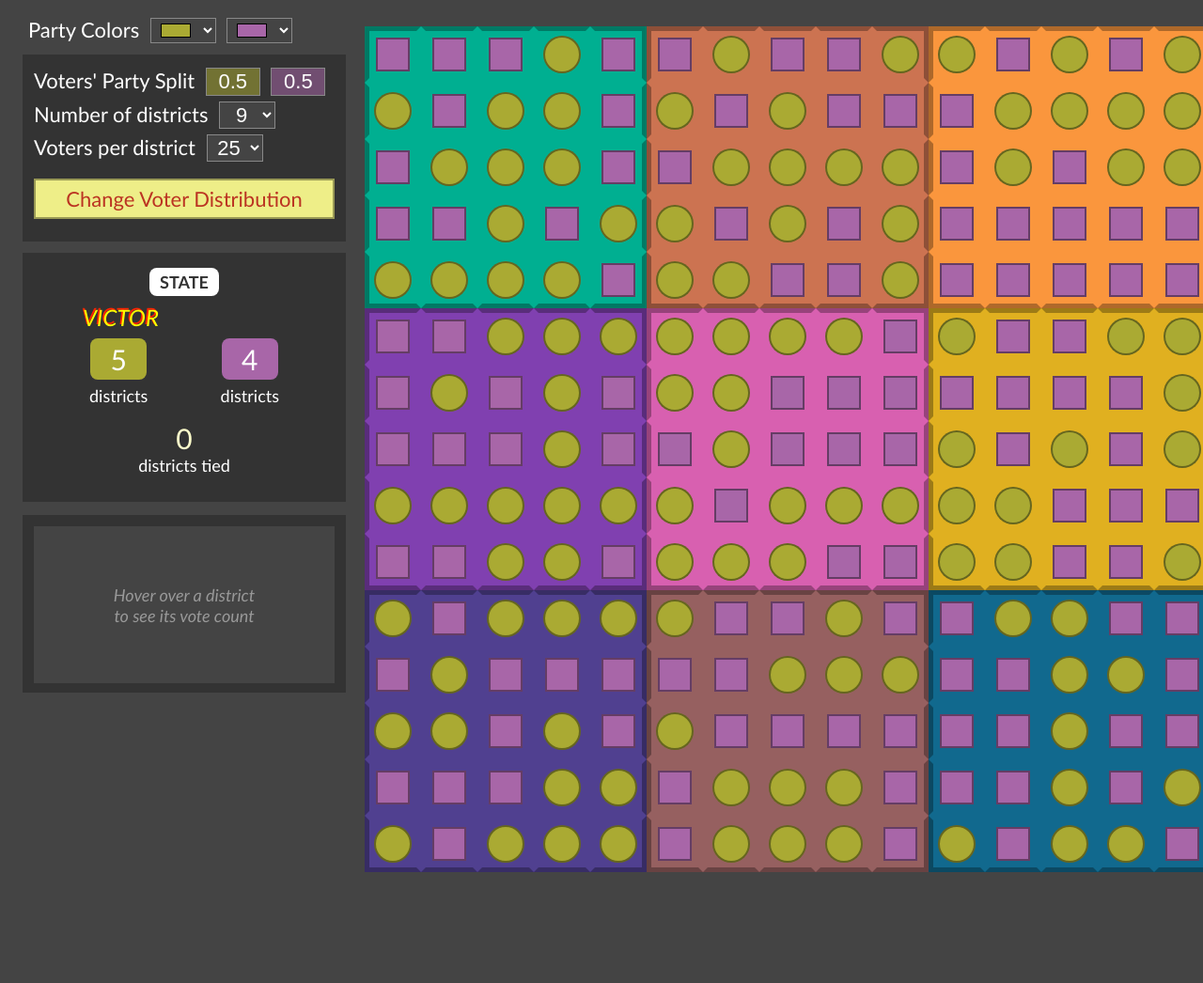
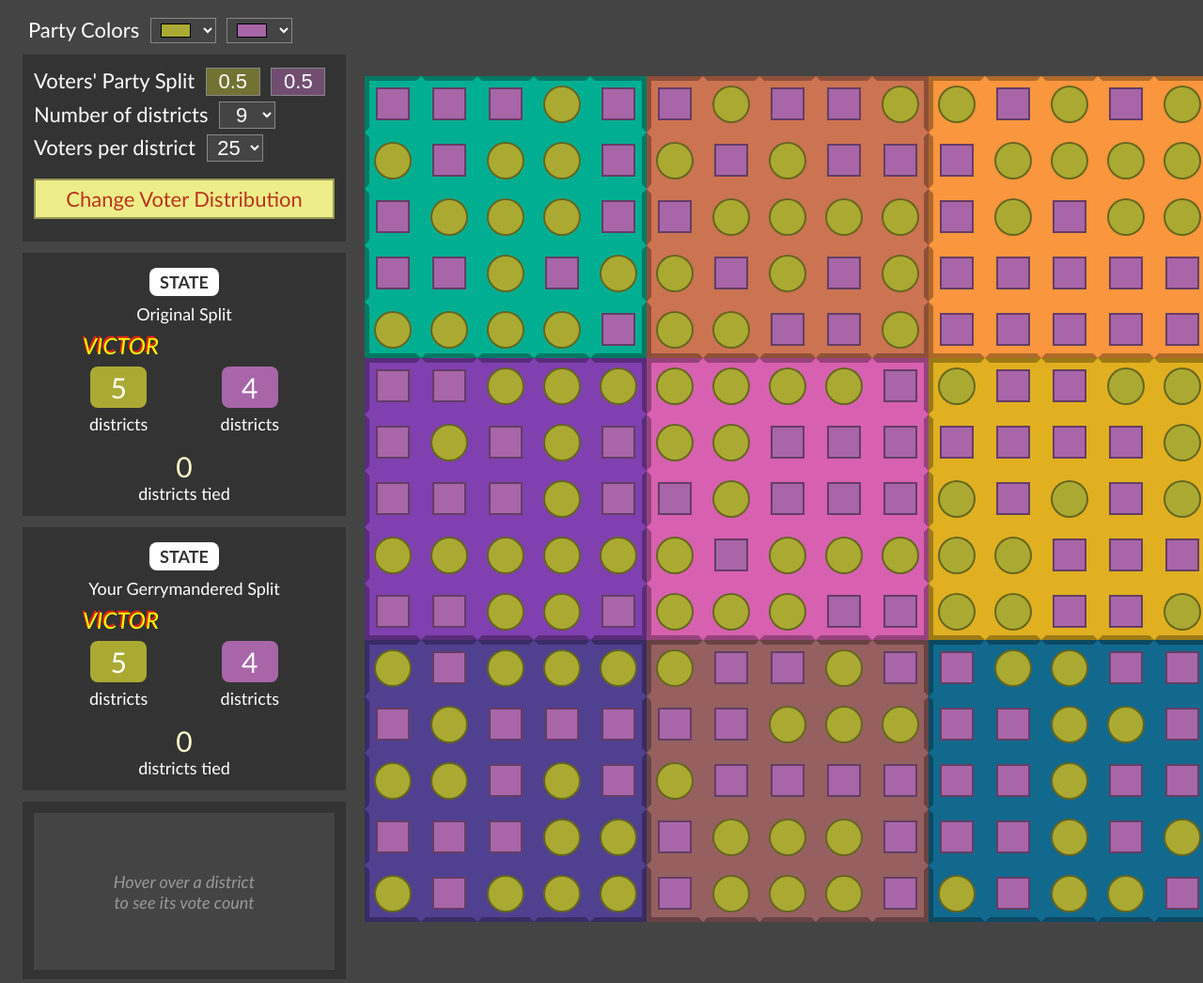
Before and after one commit to Persola/gerrymandering-game, a plain HTML site: page index.html in a window 1280 px wide. Shown: the whole page at 94% size. Before the commit the page ends 956 px from the top, so only its background shows below. Drawn offline with Linux system fonts and the light colour scheme.

Commit message:
add 'original split' house report

```diff
--- a/index.css
+++ b/index.css
@@ -36,9 +36,13 @@ body {
   width: 120px;
 }
 
+.report {
+  margin: 12px 0 0 0;
+}
+
 .houseReport {
   width: var(--panel-width);
-  height: 245px;
+  height: 260px;
   padding: 8px 12px 12px 12px;
   background-color: var(--panel-color);
   text-align: center;
@@ -54,6 +58,14 @@ body {
   text-align: center;
   vertical-align: middle;
   width: 66px;
+}
+
+.houseSubtitle {
+  color: #fff;
+  font-weight: 400;
+  margin: 8px auto;
+  text-align: center;
+  vertical-align: middle;
 }
 
 .partyControlReport {
@@ -164,7 +176,6 @@ body {
 .districtReport {
   width: var(--panel-width);
   height: 165px;
-  margin: 14px 30px 8px 0;
   padding: 12px;
   background-color: var(--panel-color);
   color: #fff;
@@ -239,7 +250,7 @@ body {
 
 .regenerativeControls {
   width: var(--panel-width);
-  margin: 12px 0;
+  margin: 12px 0 0 0;
   padding: 8px 12px 12px 12px;
   background-color: var(--panel-color);
 }
--- a/index.html
+++ b/index.html
@@ -1,6 +1,7 @@
 <!DOCTYPE html>
 <html>
   <head>
+    <meta charset="utf-8">
     <link rel="stylesheet" href="index.css">
     <style class="dynamicStyleEl"> </style>
   </head>
@@ -67,8 +68,9 @@
             <a href="#" class="regenerateButton" onClick="generate()">Change Voter Distribution</a>
           </div>
         </div>
-        <div class="houseReport"></div>
-        <div class="districtReport"></div>
+        <div class="report houseReport origHouseReport"></div>
+        <div class="report houseReport currentHouseReport"></div>
+        <div class="report districtReport"></div>
         <div class="spacer"></div>
       </div>
       <div id="mapWrapper">
--- a/index.js
+++ b/index.js
@@ -49,6 +49,7 @@ appState.partyColors[1] = $('#party1color').value;
 
 // Double nested array of voter data. See generateVoters
 const voters = [];
+const origVoters = [];
 
 // PURE FUNCTIONS OF STATE
 
@@ -168,6 +169,8 @@ const generate = () => {
   }
 
   generateVoters();
+  setOrigVoters();
+  updateOrigHouseReport();
   checkDistrictSizes();
   applyDynamicStyles();
   render();
@@ -199,6 +202,20 @@ const generateVoters = () => {
       };
     }
   }
+};
+
+const setOrigVoters = () => {
+  origVoters.length = 0;
+
+  voters.forEach(voterCol => {
+    const col = [];
+
+    voterCol.forEach(voter => {
+      col.push(Object.assign({}, voter));
+    });
+
+    origVoters.push(col);
+  });
 };
 
 // from https://stackoverflow.com/questions/2450954/how-to-randomize-shuffle-a-javascript-array
@@ -408,7 +425,7 @@ document.body.onchange = (e) => {
 
 const render = () => {
   $('#mapWrapper').replaceChild(renderMap(voters), $('#map'));
-  updateHouseReport();
+  updateCurrentHouseReport();
 };
 
 const renderMap = (voterData) => {
@@ -443,15 +460,20 @@ const renderVoter = (voterData) => {
   return voterDOM;
 };
 
-const updateHouseReport = () => {
-  $('.houseReport').innerHTML = renderHouseReport();
+const updateCurrentHouseReport = () => {
+  $('.currentHouseReport').innerHTML = renderHouseReport(voters, 'Your Gerrymandered Split');
 };
 
-const renderHouseReport = () => {
-  const distCounts = districtCounts(voters);
+const updateOrigHouseReport = () => {
+  $('.origHouseReport').innerHTML = renderHouseReport(origVoters, 'Original Split');
+};
+
+const renderHouseReport = (votersForReport, subtitle) => {
+  const distCounts = districtCounts(votersForReport);
   const results = overallCount(distCounts);
   return `
     <div class="houseTitle">STATE</div>
+    <div class="houseSubtitle">${subtitle}</div>
     ${winnerDeclaration(results)}
     <div class="partyControlReport">
       <div class="partyDistrictCount party0">
```
